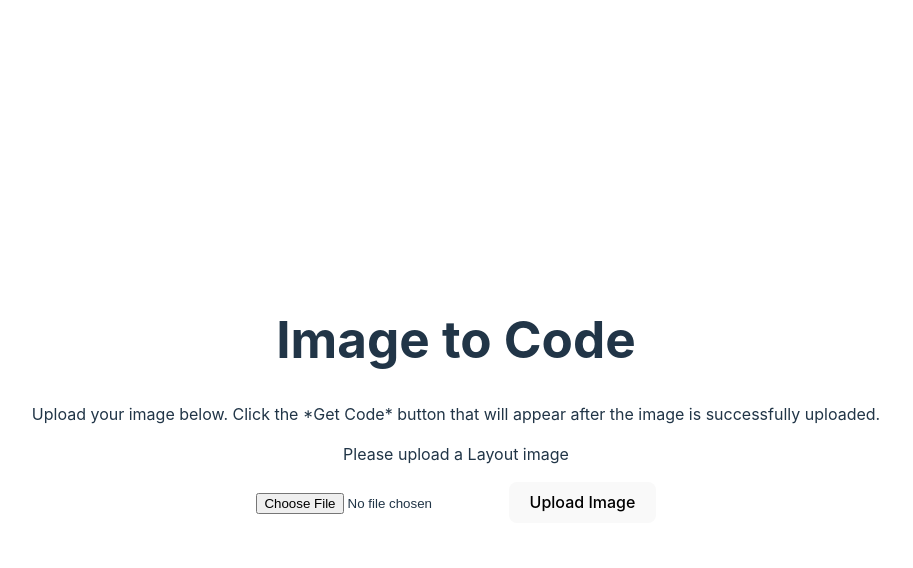
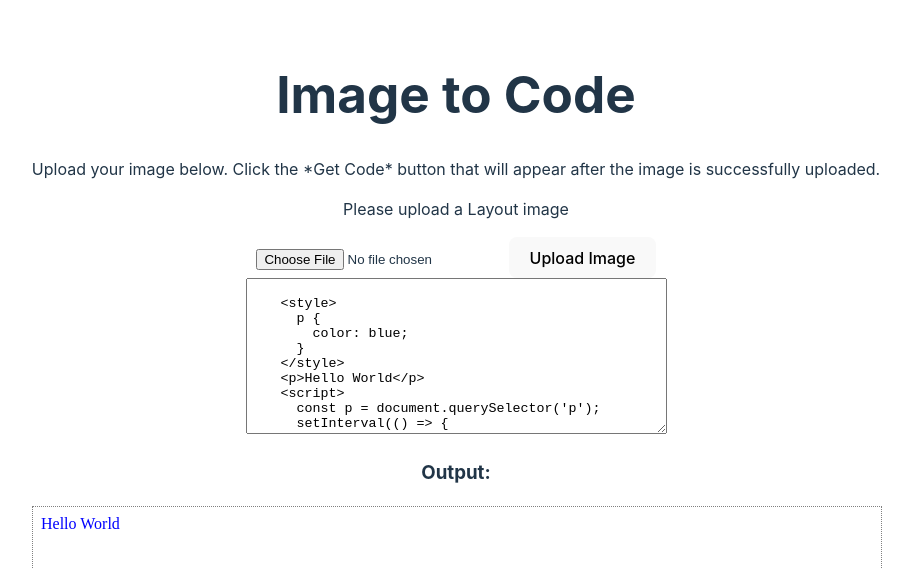
Before and after one commit to Resilient-Labs/imgtoflex, a React (Vite) app in the folder frontend/: page / in a window 1280 px wide. Shown: the top 568 px of the page, without its empty margins (184-1097 px from the left). Built offline with nearby package versions, Linux system fonts and the light colour scheme; no server answers.

Commit message:
add CodeSandbox
https://github.com/Resilient-Labs/imgtoflex/issues/4

```diff
--- a/frontend/src/App.jsx
+++ b/frontend/src/App.jsx
@@ -1,5 +1,6 @@
 import { useState } from "react";
 import ImageForm from "./components/ImageForm";
+import CodeSandbox from "./components/CodeSandbox";
 import useImageUploader from "./hooks/useImageUploader";
 import "./App.css";
 import { AIService } from "./services/aiService";
@@ -83,6 +84,7 @@ function App() {
         Get Code
       </button>
       <div>{layoutResponse}</div>
+      <CodeSandbox/>
     </>
   );
 }
--- /dev/null
+++ b/frontend/src/components/CodeSandbox.jsx
@@ -0,0 +1,53 @@
+import React, { useState, useEffect, useRef } from 'react';
+
+const CodeSandbox = () => {
+  const [htmlCode, setHtmlCode] = useState(`
+    <style>
+      p {
+        color: blue;
+      }
+    </style>
+    <p>Hello World</p>
+    <script>
+      const p = document.querySelector('p');
+      setInterval(() => {
+        p.innerHTML += '! ';
+      }, 1000)
+    </script>
+  `);
+  const iframeRef = useRef(null);
+
+  const handleCodeChange = (e) => {
+    setHtmlCode(e.target.value);
+  };
+
+
+  // Update the iframe content whenever htmlCode changes
+  useEffect(() => {
+    const iframe = iframeRef.current;
+    const iframeDocument = iframe.contentDocument || iframe.contentWindow.document;
+
+    // Write the user-provided HTML/JS/CSS into the iframe
+    iframeDocument.open();
+    iframeDocument.write(htmlCode);
+    iframeDocument.close();
+  }, [htmlCode]);
+
+  return (
+    <div>
+      <textarea
+        rows="10"
+        cols="50"
+        value={htmlCode}
+        onChange={handleCodeChange}
+        placeholder="Write HTML code here..."
+      />
+      <div>
+        <h3>Output:</h3>
+        <iframe title="Code Output" ref={iframeRef} style={{ width: '100%', height: '300px', border: '1px dotted gray' }} />
+      </div>
+    </div>
+  );
+};
+
+export default CodeSandbox;
```
